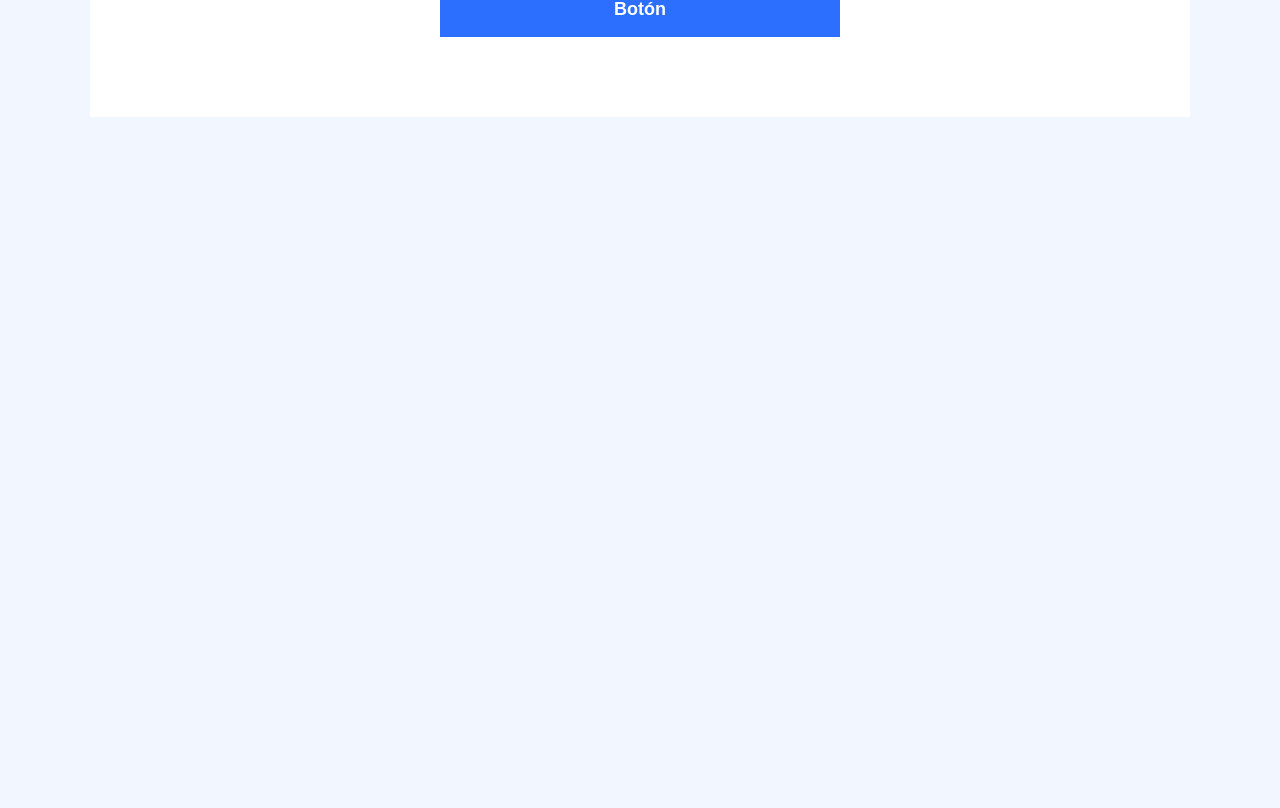
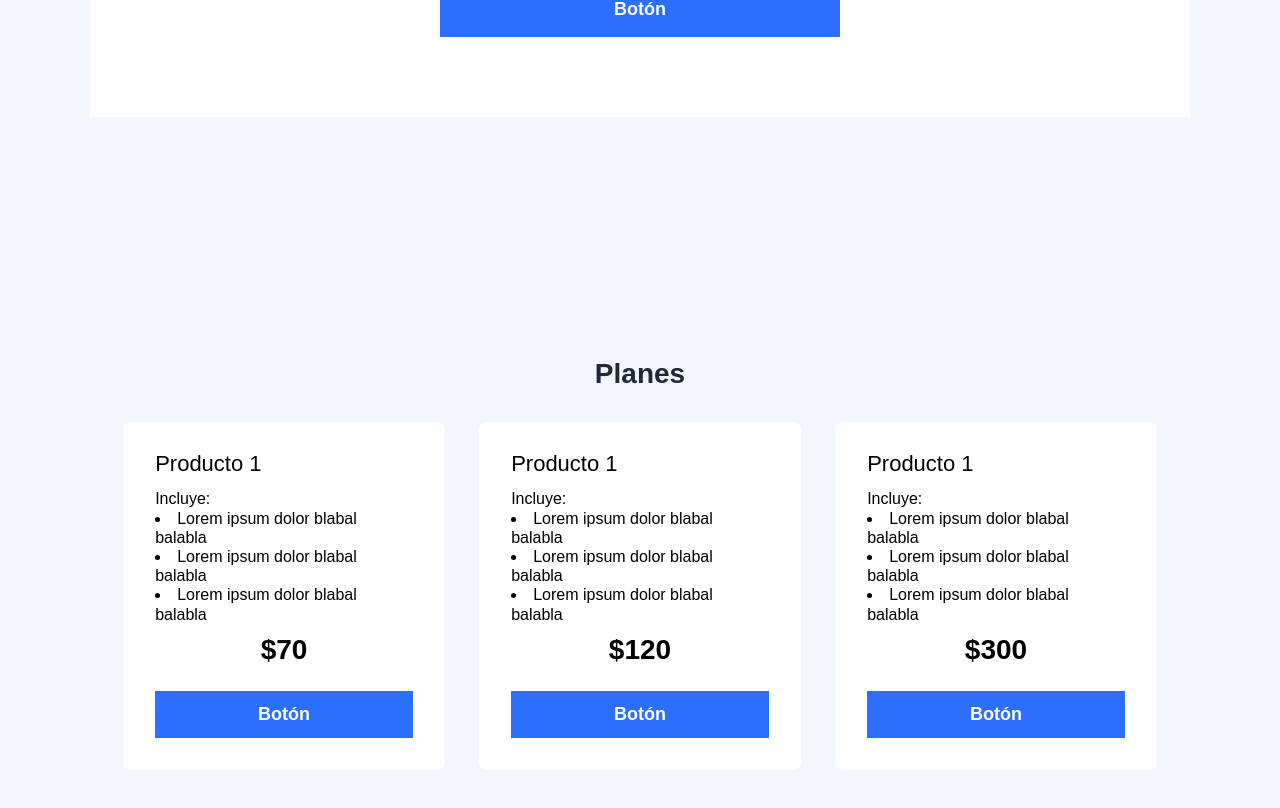
Before and after one commit to JTM-programming/JTMIA, a Next.js app: page / in a window 1280 px wide. Shown: the part 1774-2582 px from the top of the page. Before the commit the page ends 1971 px from the top, so only its background shows below. Built offline with nearby package versions, Linux system fonts and the light colour scheme; no server answers.

Commit message:
Actualizando seccion Plans

```diff
--- a/app/page.tsx
+++ b/app/page.tsx
@@ -4,6 +4,7 @@ import Banner from "@/components/sections/Banner";
 import Beneficios from "@/components/sections/Beneficios";
 import Header from "@/components/sections/Header";
 import Hero from "@/components/sections/Hero";
+import Plans from "@/components/sections/Plans";
 import axios from "axios";
 
 export default function Home() {
@@ -24,6 +25,7 @@ export default function Home() {
       <Hero />
       <Beneficios/>
       <Banner/>
+      <Plans/>
     </>
   );
 }
--- a/components/CustomButton.tsx
+++ b/components/CustomButton.tsx
@@ -11,7 +11,7 @@ const CustomButton: React.FC<CustomButtonProps> = ({customClasses}) => {
 			<a
 				href="#!"
 				className={`
-					highlightBg text-white p-[14px] text-[18px] font-semibold w-[400px] max-w-full block text-center
+					highlightBg text-white p-[14px] text-[18px] font-semibold max-w-[400px] w-full block text-center
 					${customClasses}
 				`}
 			>Botón</a>
--- /dev/null
+++ b/components/sections/Plans.tsx
@@ -0,0 +1,67 @@
+import CustomButton from '../CustomButton'
+const Plans = () => {
+    return (
+        <section className='py-[80px]'>
+            <div className="jtm-container py-[80px] px-[123px]">
+                <h2 className='text-[28px] font-bold text-gray-800 mx-auto leading-[120%] text-center'>
+                    Planes
+                </h2>
+                <div className='grid md:grid-cols-3 mt-[32px]'>
+                    <div className=' mx-auto leading-[120%] bg-white p-8 rounded-[8px]'>
+                        <h3 className='text-[22px]'>
+                            Producto 1
+                        </h3>
+                        <p className='text-[16px] my-4'>
+                            Incluye:
+                            <ul className='list-disc max-w-[80%] list-inside'>
+                                <li>Lorem ipsum dolor blabal balabla</li>
+                                <li>Lorem ipsum dolor blabal balabla</li>
+                                <li>Lorem ipsum dolor blabal balabla</li>
+                            </ul>
+                        </p>
+                        <p className='text-[28px] font-bold text-center'>
+                            $70
+                        </p>
+                        <CustomButton customClasses='mt-[32px] mx-auto'/>
+                    </div>
+                    <div className=' mx-auto leading-[120%] bg-white p-8 rounded-[8px]'>
+                        <h3 className='text-[22px]'>
+                            Producto 1
+                        </h3>
+                        <p className='text-[16px] my-4'>
+                            Incluye:
+                            <ul className='list-disc max-w-[80%] list-inside'>
+                                <li>Lorem ipsum dolor blabal balabla</li>
+                                <li>Lorem ipsum dolor blabal balabla</li>
+                                <li>Lorem ipsum dolor blabal balabla</li>
+                            </ul>
+                        </p>
+                        <p className='text-[28px] font-bold text-center'>
+                            $120
+                        </p>
+                        <CustomButton customClasses='mt-[32px] mx-auto'/>
+                    </div>
+                    <div className=' mx-auto leading-[120%] bg-white p-8 rounded-[8px]'>
+                        <h3 className='text-[22px]'>
+                            Producto 1
+                        </h3>
+                        <p className='text-[16px] my-4'>
+                            Incluye:
+                            <ul className='list-disc max-w-[80%] list-inside'>
+                                <li>Lorem ipsum dolor blabal balabla</li>
+                                <li>Lorem ipsum dolor blabal balabla</li>
+                                <li>Lorem ipsum dolor blabal balabla</li>
+                            </ul>
+                        </p>
+                        <p className='text-[28px] font-bold text-center'>
+                            $300
+                        </p>
+                        <CustomButton customClasses='mt-[32px] mx-auto'/>
+                    </div>
+
+                </div>
+            </div>
+        </section>
+    )
+}
+export default Plans
```
